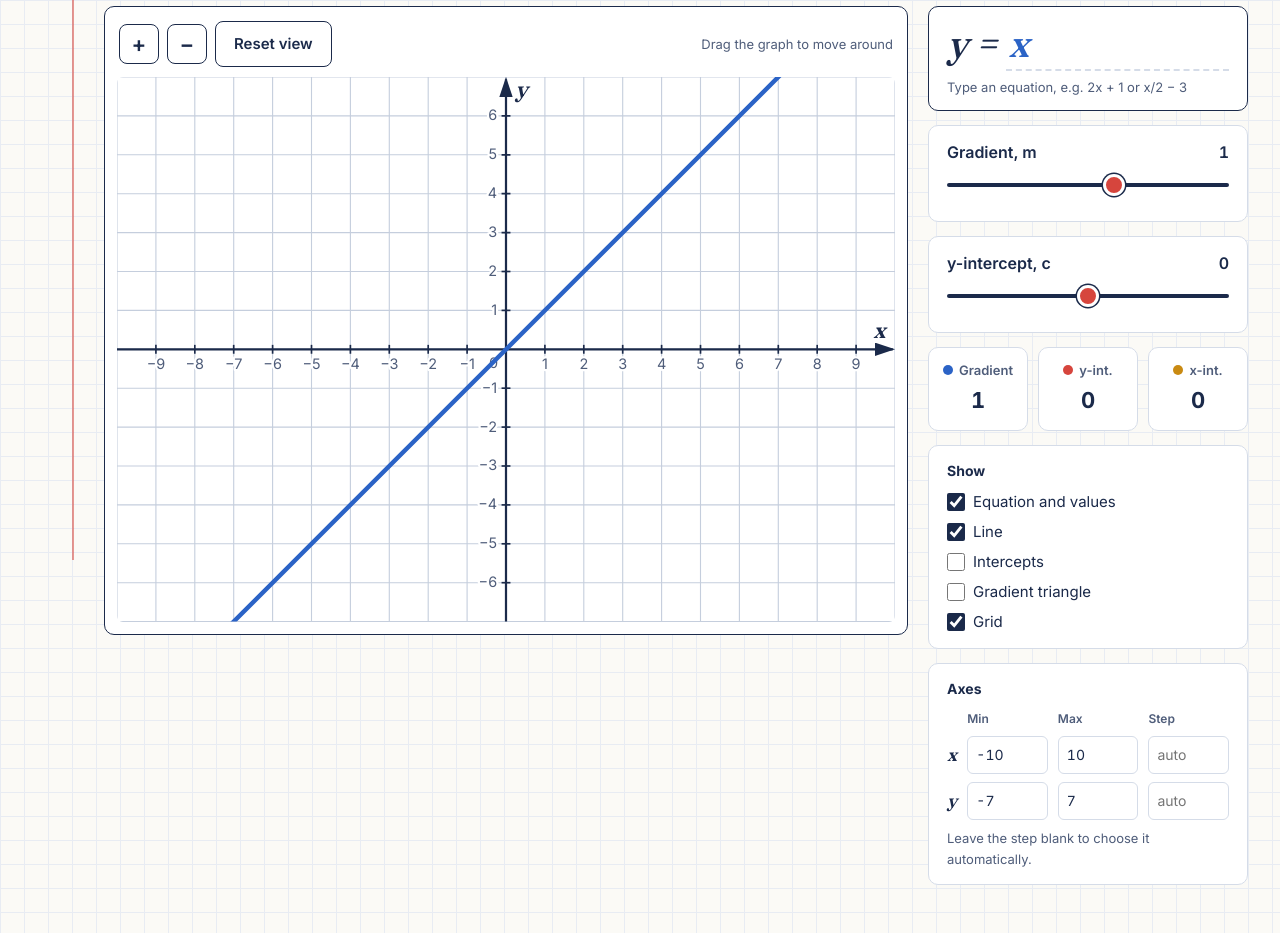
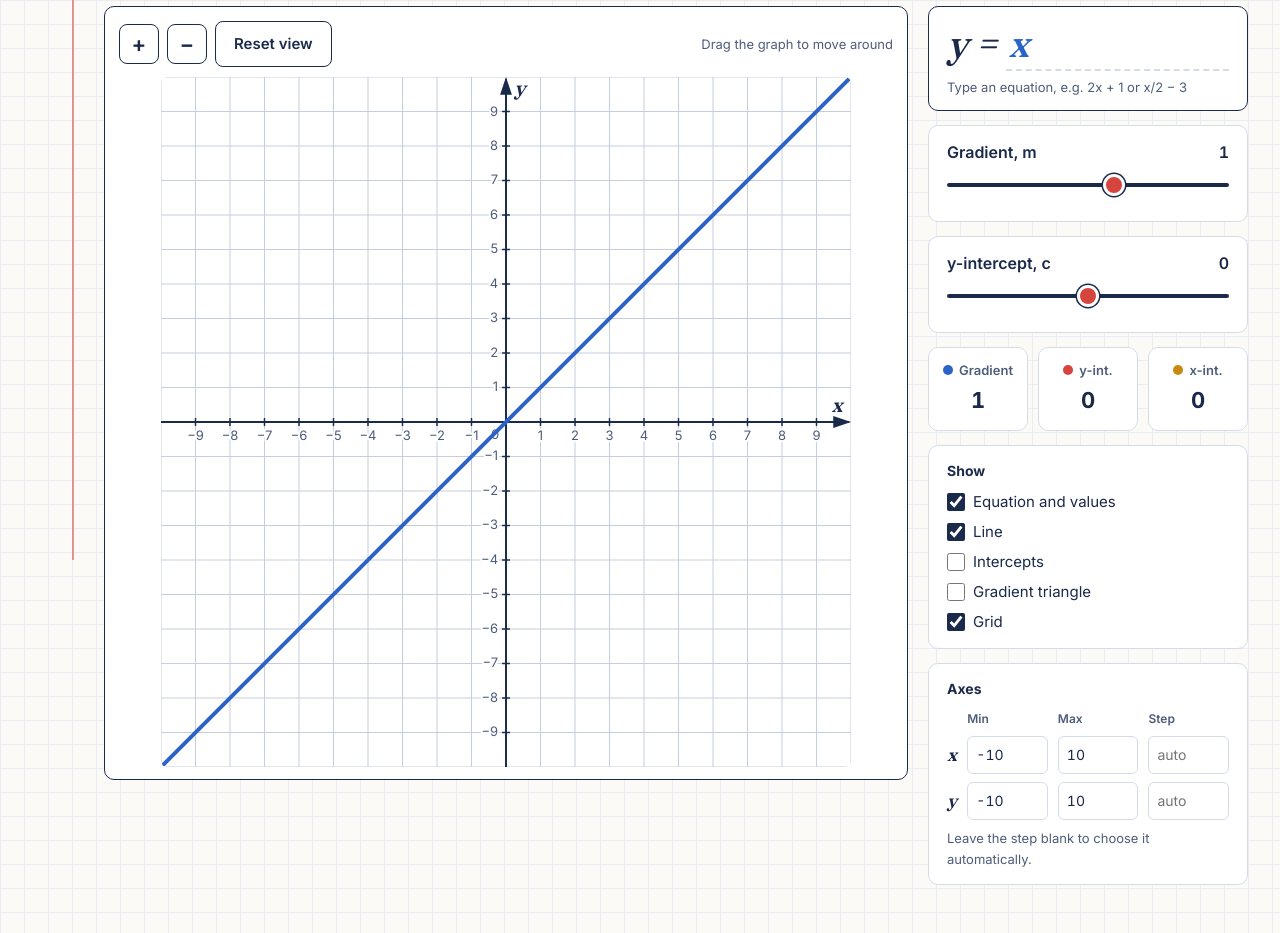
Before and after one commit to benmorris93/maths-teaching-tools, a plain HTML site: page interactives/linear_graph_explorer.html in a window 1280 px wide. Shown: the part 240-1173 px from the top of the page. Drawn offline with Linux system fonts and the light colour scheme.

Commit message:
Make the line explorer graph square with -10 to 10 axes
- Square graph with x and y both from -10 to 10 by default, so grid cells are squares
- Limit the graph to the screen height so the whole grid fits in view

Co-Authored-By: Claude Opus 5.5 <noreply@anthropic.com>

```diff
--- a/interactives/linear_graph_explorer.html
+++ b/interactives/linear_graph_explorer.html
@@ -16,7 +16,8 @@
     .icon-btn{width:40px;min-height:40px;padding:0;font-size:22px;line-height:1}
     .graph-tools .btn{min-height:40px}
     .tool-hint{margin-left:auto;font-size:13px;color:var(--ink-soft)}
-    #graph{display:block;width:100%;height:auto;border-radius:6px;background:#fff;cursor:grab;touch-action:none;user-select:none;-webkit-user-select:none}
+    /* Square graph: as wide as the card, but never taller than the screen */
+    #graph{display:block;width:100%;max-width:calc(100vh - 110px);min-width:min(100%,320px);margin:0 auto;height:auto;border-radius:6px;background:#fff;cursor:grab;touch-action:none;user-select:none;-webkit-user-select:none}
     #graph.panning{cursor:grabbing}
     .side{display:flex;flex-direction:column;gap:14px;min-width:0}
 
@@ -76,7 +77,7 @@
           <button class="btn btn-secondary" id="resetView">Reset view</button>
           <span class="tool-hint">Drag the graph to move around</span>
         </div>
-        <svg id="graph" viewBox="0 0 700 490" role="img" aria-label="Graph of y = x"></svg>
+        <svg id="graph" viewBox="0 0 700 700" role="img" aria-label="Graph of y = x"></svg>
       </section>
 
       <div class="side">
@@ -138,8 +139,9 @@
   const axisInputs = { xmin: $("xmin"), xmax: $("xmax"), ymin: $("ymin"), ymax: $("ymax") };
   const stepInputs = { x: $("xstep"), y: $("ystep") };
 
-  const W = 700, H = 490;
-  const DEFAULT_VIEW = { xmin: -10, xmax: 10, ymin: -7, ymax: 7 };
+  // Square, with equal x and y ranges, so the grid is made of squares
+  const W = 700, H = 700;
+  const DEFAULT_VIEW = { xmin: -10, xmax: 10, ymin: -10, ymax: 10 };
   const HELP = "Type an equation, e.g. 2x + 1 or x/2 − 3";
   let view = { ...DEFAULT_VIEW };
   let userStep = { x: null, y: null };
```
